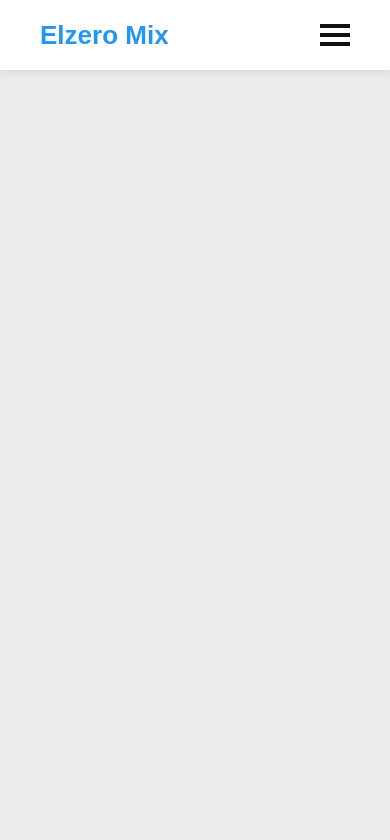
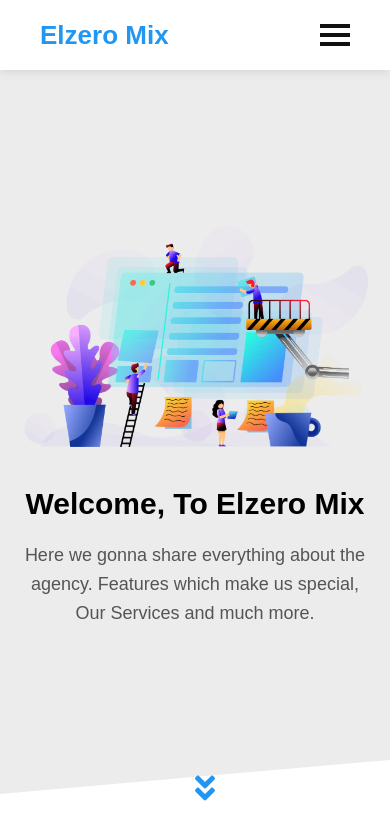
Before and after one commit to abdelrahmancsdev/elzero-mix, a plain HTML site: page index.html in a window 390 px wide. Shown: the top 840 px of the page. Drawn offline with Linux system fonts and the light colour scheme; a web font is replaced by a local one.

Commit message:
Create Landing Section

```diff
--- a/css/abstracts/_variables.scss
+++ b/css/abstracts/_variables.scss
@@ -1,4 +1,5 @@
 $main-color: var(--main-color);
 $text-color: var(--text-color);
+$sec-bg: var(--sec-bg);
 $space: var(--space);
 $trans: var(--trans);
--- a/css/core/_global.scss
+++ b/css/core/_global.scss
@@ -8,13 +8,13 @@
 :root {
   --main-color: #2196f3;
   --text-color: #111;
+  --sec-bg: #ececec;
   --space: 20px;
   --sec-space: 100px;
   --trans: 0.3s linear;
 }
 html {
   scroll-behavior: smooth;
-  color: v.$main-color;
 }
 body {
   font-family: sans-serif;
--- a/css/layout/_header.scss
+++ b/css/layout/_header.scss
@@ -4,6 +4,7 @@
 header {
   height: 70px;
   position: fixed;
+  top: 0px;
   background-color: #fff;
   width: 100%;
   box-shadow: 0px 0px 10px #ccc;
@@ -77,6 +78,7 @@ header {
         color: v.$text-color;
         flex-direction: column;
         gap: 5px;
+        cursor: pointer;
         .bar1,
         .bar2,
         .bar3 {
--- a/css/main.scss
+++ b/css/main.scss
@@ -2,9 +2,4 @@
 @use "abstracts/mixins" as m;
 @use "core/global";
 @use "layout/header";
-main {
-  color: v.$main-color;
-  @include m.flex(center, center);
-  height: 200vh;
-  background-color: #ececec;
-}
+@use "sections/landing";
--- a/css/sections/_landing.scss
+++ b/css/sections/_landing.scss
@@ -0,0 +1,115 @@
+@use "../abstracts/variables" as v;
+@use "../abstracts/mixins" as m;
+
+#landing {
+  background-color: #fff;
+  position: relative;
+  overflow: hidden;
+  .container {
+    @include m.flex(center, space-between);
+    gap: v.$space;
+    margin-top: 70px;
+    padding-bottom: 70px;
+    min-height: calc(100vh - 70px);
+
+    .content {
+      width: 100%;
+      max-width: 550px;
+      position: relative;
+      h2 {
+        font-size: 40px;
+        margin-bottom: v.$space;
+      }
+      p {
+        color: #555;
+        font-size: 24px;
+        line-height: 1.6;
+      }
+    }
+    .image {
+      img {
+        width: 100%;
+        position: relative;
+        animation: img-up-down linear 4s infinite;
+      }
+    }
+  }
+  &::before {
+    content: "";
+    width: 100%;
+    height: 100%;
+    background-color: v.$sec-bg;
+    position: absolute;
+    top: -50px;
+    // z-index: -1;
+    transform: skewY(-5deg);
+    transform-origin: top left;
+  }
+  .double-arrow {
+    svg {
+      width: v.$space;
+      fill: v.$main-color;
+      position: absolute;
+      bottom: 30px;
+      @include m.center-pos(h);
+      //   padding: v.$space;
+      cursor: pointer;
+      animation: landing-bouncing 1.5s linear infinite;
+    }
+  }
+}
+@media (max-width: 768px) {
+  #landing {
+    .container {
+      flex-direction: column-reverse;
+      justify-content: center;
+
+      .content {
+        text-align: center;
+        h2 {
+          font-size: 30px;
+        }
+        p {
+          font-size: 18px;
+        }
+      }
+      .image {
+        margin-top: 30px;
+      }
+    }
+  }
+}
+@media (max-height: 600px) {
+  #landing {
+    .container {
+      .image {
+        margin-top: 30px;
+      }
+    }
+  }
+}
+@keyframes img-up-down {
+  0% {
+    transform: translateY(0px);
+  }
+  50% {
+    transform: translateY(-40px);
+  }
+  100% {
+    transform: translateY(0px);
+  }
+}
+@keyframes landing-bouncing {
+  0%,
+  10%,
+  20%,
+  50%,
+  80%,
+  100% {
+    transform: translateY(0);
+  }
+  40%,
+  60% {
+    transform: translateY(-15px);
+  }
+}
--- a/index.html
+++ b/index.html
@@ -4,10 +4,18 @@
     <meta http-equiv="X-UA-Compatible" content="IE=edge" />
     <meta name="viewport" content="width=device-width, initial-scale=1.0" />
     <title>Elzero Mix</title>
+    <!-- Google Fonts -->
+    <link rel="preconnect" href="https://fonts.googleapis.com" />
+    <link rel="preconnect" href="https://fonts.gstatic.com" crossorigin />
+    <link
+      href="https://fonts.googleapis.com/css2?family=Cairo:wght@500;700&family=Merienda+One&display=swap"
+      rel="stylesheet"
+    />
     <!-- Main Style -->
     <link rel="stylesheet" href="./css/main.css" />
   </head>
   <body>
+    <!-- Header Start -->
     <header>
       <div class="container">
         <div class="logo">
@@ -230,7 +238,35 @@
         </nav>
       </div>
     </header>
-    <main></main>
+
+    <main>
+      <!-- Landing Start -->
+      <section id="landing">
+        <div class="container">
+          <div class="content">
+            <h2>Welcome, To Elzero Mix</h2>
+            <p>
+              Here we gonna share everything about the agency. Features which
+              make us special, Our Services and much more.
+            </p>
+          </div>
+          <div class="image">
+            <img
+              src="./imgs/landing-image.png"
+              alt="Picture of a team that works to build a project"
+            />
+          </div>
+        </div>
+        <a href="#about" class="double-arrow">
+          <svg xmlns="http://www.w3.org/2000/svg" viewBox="0 0 320 512">
+            <!-- Font Awesome Pro 5.15.4 by @fontawesome - https://fontawesome.com License - https://fontawesome.com/license (Commercial License) -->
+            <path
+              d="M143 256.3L7 120.3c-9.4-9.4-9.4-24.6 0-33.9l22.6-22.6c9.4-9.4 24.6-9.4 33.9 0l96.4 96.4 96.4-96.4c9.4-9.4 24.6-9.4 33.9 0L313 86.3c9.4 9.4 9.4 24.6 0 33.9l-136 136c-9.4 9.5-24.6 9.5-34 .1zm34 192l136-136c9.4-9.4 9.4-24.6 0-33.9l-22.6-22.6c-9.4-9.4-24.6-9.4-33.9 0L160 352.1l-96.4-96.4c-9.4-9.4-24.6-9.4-33.9 0L7 278.3c-9.4 9.4-9.4 24.6 0 33.9l136 136c9.4 9.5 24.6 9.5 34 .1z"
+            />
+          </svg>
+        </a>
+      </section>
+    </main>
     <script src="./js/main.js"></script>
   </body>
 </html>
```
Also changed, not shown: css/main.css, imgs/landing-image.png (added), 1 other file.
